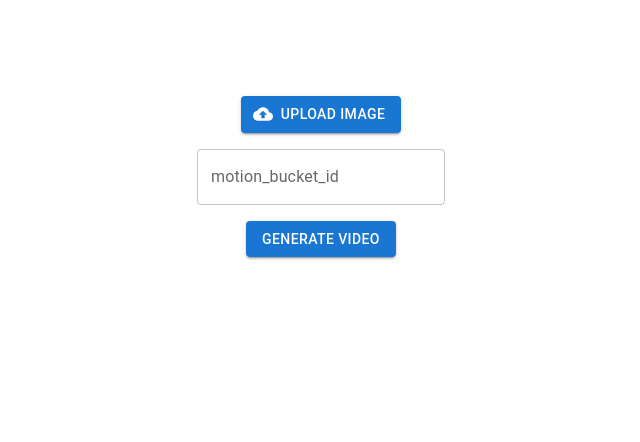
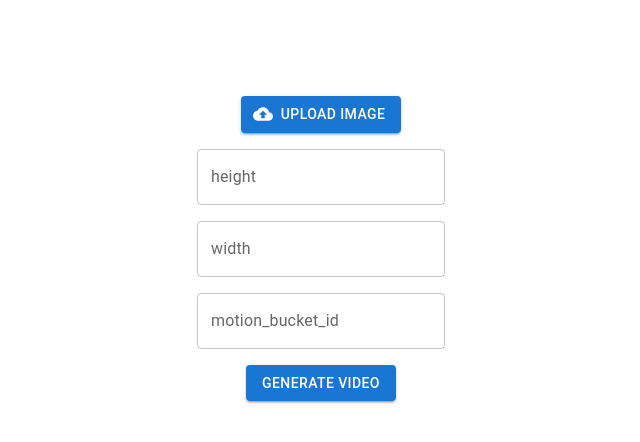
Before and after one commit to livepeer/ai-video-frontend-playground, a Next.js app: page /image-to-video in a window 1280 px wide. Shown: the top 442 px of the page, without its empty margins (319-959 px from the left). Built offline with nearby package versions, Linux system fonts and the light colour scheme.

Commit message:
image-to-video: Add height+width params

```diff
--- a/src/app/image-to-video/actions.ts
+++ b/src/app/image-to-video/actions.ts
@@ -2,6 +2,8 @@
 
 export async function imageToVideo(prevState: any, formData: FormData) {
   const image = formData.get("image") as File;
+  const height = formData.get("height");
+  const width = formData.get("width");
   const motionBucketID = formData.get("motion_bucket_id");
 
   const newFormData = new FormData();
@@ -10,6 +12,8 @@ export async function imageToVideo(prevState: any, formData: FormData) {
     "model_id",
     "stabilityai/stable-video-diffusion-img2vid-xt"
   );
+  if (height) newFormData.append("height", height);
+  if (width) newFormData.append("width", width);
   if (motionBucketID) newFormData.append("motion_bucket_id", motionBucketID);
 
   const url = process.env.AI_VIDEO_API_URL + "/image-to-video";
--- a/src/app/image-to-video/page.tsx
+++ b/src/app/image-to-video/page.tsx
@@ -55,6 +55,20 @@ const ImageToVideoBox = () => {
       {inputImageUrl && <img src={inputImageUrl} />}
       <TextField
         id="outlined-basic"
+        label="height"
+        variant="outlined"
+        name="height"
+        type="number"
+      />
+      <TextField
+        id="outlined-basic"
+        label="width"
+        variant="outlined"
+        name="width"
+        type="number"
+      />
+      <TextField
+        id="outlined-basic"
         label="motion_bucket_id"
         variant="outlined"
         name="motion_bucket_id"
```
